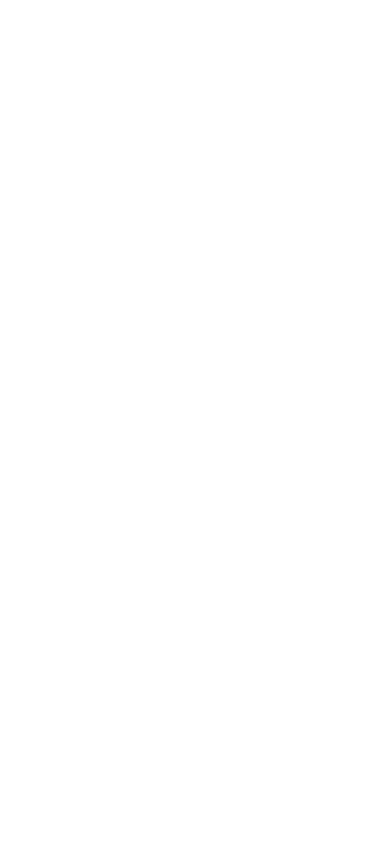
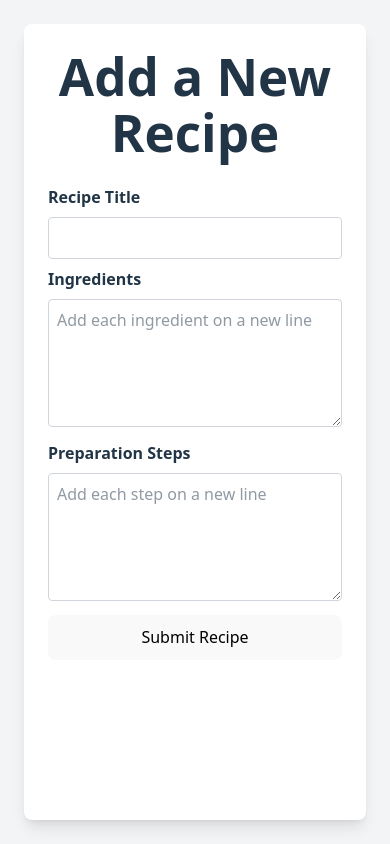
Before and after one commit to The-Motolani/alx-fe-reactjs, a React app in the folder recipe-sharing-platform/: page /add-recipe in a window 390 px wide. Before the commit this address had no page. Built offline with nearby package versions, Linux system fonts and the light colour scheme; the HTML template or start-up script is replaced by a standard one.

Commit message:
Implementing a responsive form to add new recipes

```diff
--- a/recipe-sharing-platform/src/App.jsx
+++ b/recipe-sharing-platform/src/App.jsx
@@ -2,6 +2,7 @@
 import HomePage from './components/HomePage'
 import { BrowserRouter as Router, Route, Routes } from 'react-router-dom'
 import RecipeDetail from './components/RecipeDetail'
+import AddRecipeForm from './components/AddRecipeForm'
 
 function App() {
 
@@ -10,6 +11,7 @@
       <Routes>
         <Route path='/' element={<HomePage />}/>
         <Route path='/recipe/:id' element={< RecipeDetail/>}/>
+        <Route path="/add-recipe" element={<AddRecipeForm />} />
       </Routes>
     </Router>
   )
--- /dev/null
+++ b/recipe-sharing-platform/src/components/AddRecipeForm.jsx
@@ -0,0 +1,109 @@
+import { useState } from "react";
+
+export default function AddRecipeForm() {
+    const [title, setTitle] = useState("");
+    const [ingredients, setIngredients] = useState("");
+    const [steps, setSteps] = useState("");
+    const [errors, setErrors] = useState({});
+
+    const validateForm = () => {
+        const newErrors = {};
+
+        if(!title.trim()) {
+            newErrors.title = "Title is required";
+        }
+
+        if(!ingredients.trim()) {
+            newErrors.ingredients = "Ingredients are required";
+        } else {
+            const ingredientsList = ingredients.split("\n");
+            if (ingredientsList.length < 2) {
+                newErrors.ingredients = "Add at least two ingredients (each on a new line)"
+            }
+        }
+
+        if (!steps.trim()) {
+            newErrors.steps = "Preparation steps are required";
+        }
+
+        setErrors(newErrors);
+        return Object.keys(newErrors).length === 0;
+    };
+
+    const handleSubmit = (e) => {
+        e.preventDefault();
+
+        if (!validateForm()) return;
+
+        const newRecipe = {
+            id: Date.now(),
+            title,
+            ingredients: ingredients.split("\n"),
+            instructions: steps.split("\n"),
+        };
+
+        console.log("Recipe submitted:", newRecipe);
+
+        alert("Recipe added successfully");
+
+        setTitle("")
+        setIngredients("")
+        setSteps("")
+        setErrors({})
+    };
+
+     return (
+    <div className="min-h-screen bg-gray-100 flex justify-center p-6">
+      <form
+        onSubmit={handleSubmit}
+        className="bg-white shadow-lg rounded-lg w-full max-w-xl p-6"
+      >
+        <h1 className="text-2xl font-bold mb-6 text-center">Add a New Recipe</h1>
+
+        {/* Title */}
+        <label className="block mb-2 font-semibold">Recipe Title</label>
+        <input
+          type="text"
+          className="w-full border border-gray-300 rounded p-2 mb-2 focus:outline-none focus:ring-2 focus:ring-blue-400"
+          value={title}
+          onChange={(e) => setTitle(e.target.value)}
+        />
+        {errors.title && (
+          <p className="text-red-600 text-sm mb-4">{errors.title}</p>
+        )}
+
+        {/* Ingredients */}
+        <label className="block mb-2 font-semibold">Ingredients</label>
+        <textarea
+          className="w-full border border-gray-300 rounded p-2 h-32 mb-2 focus:outline-none focus:ring-2 focus:ring-blue-400"
+          placeholder="Add each ingredient on a new line"
+          value={ingredients}
+          onChange={(e) => setIngredients(e.target.value)}
+        />
+        {errors.ingredients && (
+          <p className="text-red-600 text-sm mb-4">{errors.ingredients}</p>
+        )}
+
+        {/* Steps */}
+        <label className="block mb-2 font-semibold">Preparation Steps</label>
+        <textarea
+          className="w-full border border-gray-300 rounded p-2 h-32 mb-2 focus:outline-none focus:ring-2 focus:ring-blue-400"
+          placeholder="Add each step on a new line"
+          value={steps}
+          onChange={(e) => setSteps(e.target.value)}
+        />
+        {errors.steps && (
+          <p className="text-red-600 text-sm mb-4">{errors.steps}</p>
+        )}
+
+        {/* Button */}
+        <button
+          type="submit"
+          className="w-full bg-blue-600 text-black py-2 rounded hover:bg-blue-700 transition"
+        >
+          Submit Recipe
+        </button>
+      </form>
+    </div>
+  );
+}
--- a/recipe-sharing-platform/src/components/HomePage.jsx
+++ b/recipe-sharing-platform/src/components/HomePage.jsx
@@ -15,10 +15,10 @@
     return(
         <>
         <div className="min-h-screen bg-gray-100 p-6">
-            <h1 className="text-3xl font-bold text-center mb-8">
+            <h1 className="text-3xl font-bold text-center mb-10">
                 Recipe Sharing Platform
             </h1>
-            <div className="grid grid-cols-1 sm:grid-cols-2 md:grid-cols-3 gap-8">
+            <div className="grid grid-cols-1 sm:grid-cols-2 md:grid-cols-3 gap-8 mb-10">
                 {recipes.map((recipe) => (
                     <motion.div
                     key={recipe.id}
@@ -36,11 +36,13 @@
                     className="inline-block mt-3 text-blue-600 font-medium hover:underline"
                     >View Details
                     </Link>
-                    </motion.div>
-
-                ))}
+                    </motion.div>))}
 
             </div>
+            <Link to="/add-recipe"
+                    className="text-blue-600 hover:underline hover:shadow-2xl items-centre">
+                        <button>Add a Recipe</button>
+                    </Link>
         </div>
         </>
     );
```
